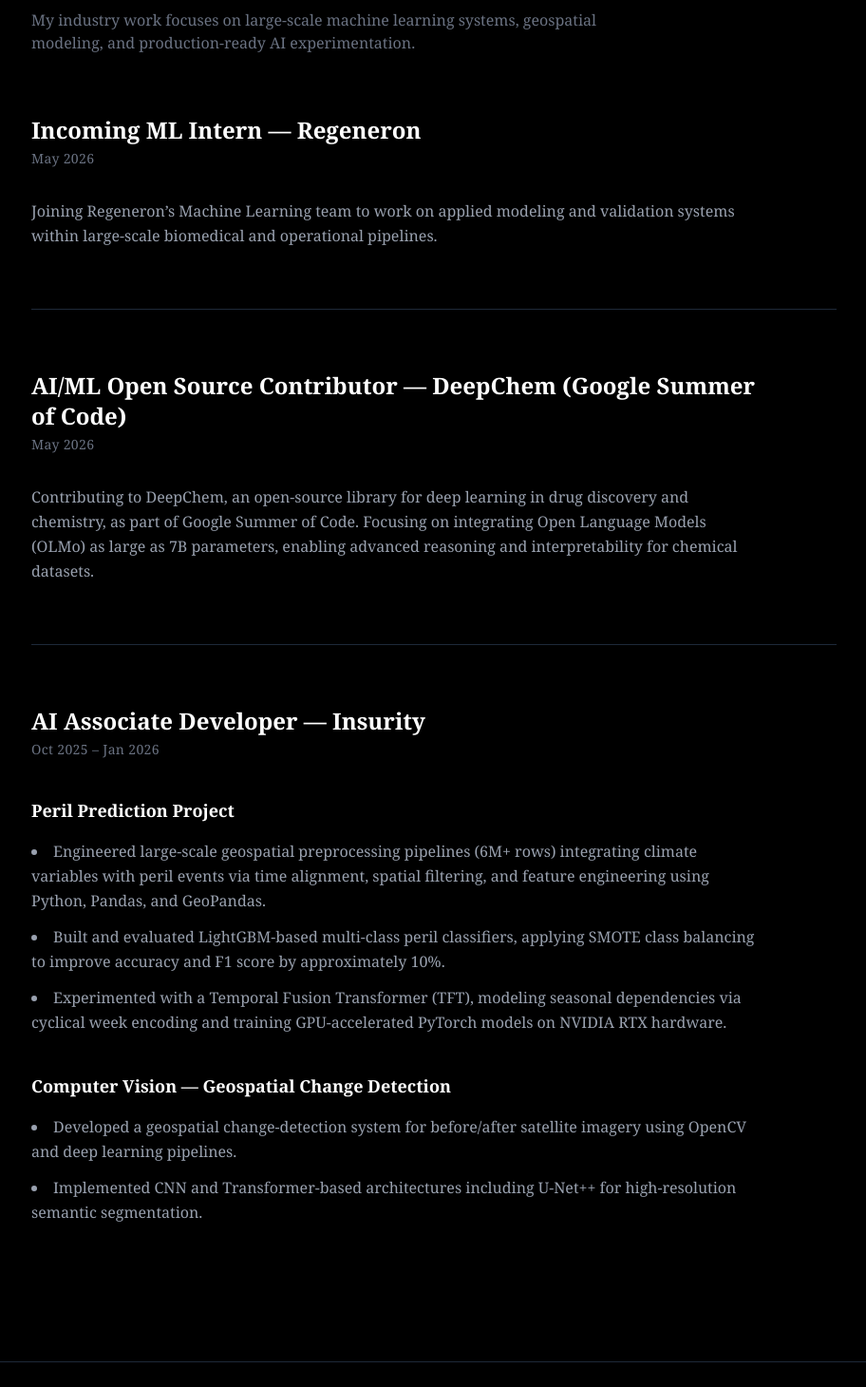
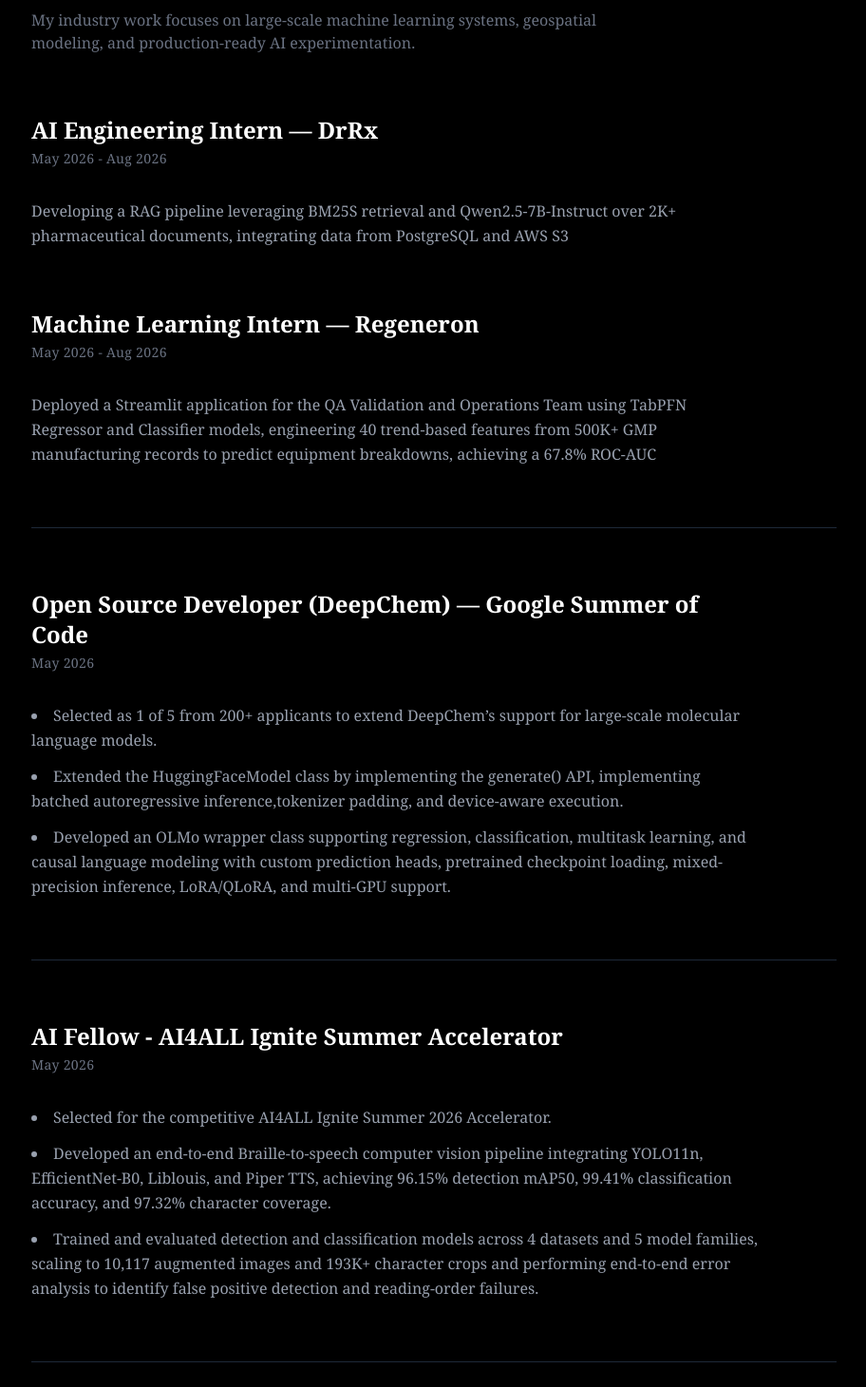
Before and after one commit to priyadp1/Website, a Next.js app in the folder prisha-portfolio/: page /industry in a window 1280 px wide. Shown: the part 200-1660 px from the top of the page at 95% size, without its empty margins (183-1095 px from the left). Built offline with nearby package versions, Linux system fonts and the light colour scheme.

Commit message:
Updated website

```diff
--- a/prisha-portfolio/src/app/components/Navbar.tsx
+++ b/prisha-portfolio/src/app/components/Navbar.tsx
@@ -43,7 +43,7 @@
           <div className="h-4 w-px bg-gray-700" />
 
           <a
-            href="/Prisha Priyadarshini CV.pdf"
+            href="/Prisha_Priyadarshini_s_Resume.pdf"
             target="_blank"
             rel="noopener noreferrer"
             className="hover:text-white transition-colors"
--- a/prisha-portfolio/src/app/industry/page.tsx
+++ b/prisha-portfolio/src/app/industry/page.tsx
@@ -13,21 +13,38 @@
       </div>
 
 
+      {/* DrRx */}
+      <section className="space-y-8 max-w-3xl">
+        <div>
+          <h2 className="text-2xl font-semibold text-white">
+            AI Engineering Intern — DrRx
+          </h2>
+          <p className="text-sm text-gray-500 mt-1 tracking-wide">
+            May 2026 - Aug 2026
+          </p>
+        </div>
+
+        <p className="text-gray-400 leading-relaxed">
+          Developing a RAG pipeline leveraging BM25S retrieval and Qwen2.5-7B-Instruct over 2K+ pharmaceutical documents,
+          integrating data from PostgreSQL and AWS S3
+        </p>
+      </section>
+
       {/* Regeneron */}
       <section className="space-y-8 max-w-3xl">
         <div>
           <h2 className="text-2xl font-semibold text-white">
-            Incoming ML Intern — Regeneron
+            Machine Learning Intern — Regeneron
           </h2>
           <p className="text-sm text-gray-500 mt-1 tracking-wide">
-            May 2026
+            May 2026 - Aug 2026
           </p>
         </div>
 
         <p className="text-gray-400 leading-relaxed">
-          Joining Regeneron’s Machine Learning team to work on applied
-          modeling and validation systems within large-scale biomedical
-          and operational pipelines.
+        Deployed a Streamlit application for the QA Validation and Operations Team using TabPFN Regressor and Classifier
+        models, engineering 40 trend-based features from 500K+ GMP manufacturing records to predict equipment
+        breakdowns, achieving a 67.8% ROC-AUC
         </p>
       </section>
 
@@ -36,7 +53,7 @@
       <section className="space-y-8 max-w-3xl">
         <div>
           <h2 className="text-2xl font-semibold text-white">
-            AI/ML Open Source Contributor — DeepChem (Google Summer of Code)
+            Open Source Developer (DeepChem) — Google Summer of Code
           </h2>
           <p className="text-sm text-gray-500 mt-1 tracking-wide">
             May 2026
@@ -44,14 +61,56 @@
         </div>
 
         <p className="text-gray-400 leading-relaxed">
-          Contributing to DeepChem, an open-source library for deep learning in drug discovery and chemistry,
-          as part of Google Summer of Code. Focusing on integrating Open Language Models (OLMo) as large as 7B parameters,
-          enabling advanced reasoning and interpretability for chemical datasets.
+          <ul className="space-y-3 text-gray-400 list-disc list-inside leading-relaxed">
+            <li>
+              Selected as 1 of 5 from 200+ applicants to extend DeepChem’s support for
+              large-scale molecular language models.
+            </li>
+            <li>
+              Extended the HuggingFaceModel class by implementing the generate() API,
+              implementing batched autoregressive inference,tokenizer padding, and device-aware execution.
+            </li>
+            <li>
+              Developed an OLMo wrapper class supporting regression,
+              classification, multitask learning, and causal language modeling
+              with custom prediction heads, pretrained checkpoint loading,
+              mixed-precision inference, LoRA/QLoRA, and multi-GPU support.
+            </li>
+          </ul>
         </p>
       </section>
 
       <hr className="border-gray-800" />
 
+      <section className="space-y-8 max-w-3xl">
+        <div>
+          <h2 className="text-2xl font-semibold text-white">
+            AI Fellow - AI4ALL Ignite Summer Accelerator
+          </h2>
+          <p className="text-sm text-gray-500 mt-1 tracking-wide">
+            May 2026
+          </p>
+        </div>
+
+        <p className="text-gray-400 leading-relaxed">
+          <ul className="space-y-3 text-gray-400 list-disc list-inside leading-relaxed">
+            <li>
+              Selected for the competitive AI4ALL Ignite Summer 2026 Accelerator.
+            </li>
+            <li>
+               Developed an end-to-end Braille-to-speech computer vision pipeline integrating YOLO11n,
+               EfficientNet-B0, Liblouis, and Piper TTS, achieving 96.15% detection mAP50,
+               99.41% classification accuracy, and 97.32% character coverage.
+            </li>
+            <li>
+              Trained and evaluated detection and classification models across
+              4 datasets and 5 model families, scaling to 10,117 augmented images and 193K+ character crops
+              and performing end-to-end error analysis to identify false positive detection and reading-order failures.
+            </li>
+          </ul>
+        </p>
+      </section>
+        <hr className="border-gray-800" />
 
       {/* Insurity */}
       <section className="space-y-10 max-w-3xl">
--- a/prisha-portfolio/src/app/page.tsx
+++ b/prisha-portfolio/src/app/page.tsx
@@ -40,14 +40,44 @@
 
         <div className="space-y-8">
 
+
+          {/* DrRx */}
+          <div className="flex justify-between items-start">
+            <div>
+              <h3 className="text-xl font-medium text-white">
+                AI Engineering Intern
+              </h3>
+              <p className="text-sm text-gray-400">
+                DrRx · Internship
+              </p>
+            </div>
+            <span className="text-sm text-gray-400 whitespace-nowrap">
+              Aug 2026
+            </span>
+          </div>
+
           {/* Regeneron */}
           <div className="flex justify-between items-start">
             <div>
               <h3 className="text-xl font-medium text-white">
-                Machine Learning Intern (Incoming)
+                Machine Learning Intern
               </h3>
               <p className="text-sm text-gray-400">
                 Regeneron · QA Validations & Operations · Internship
+              </p>
+            </div>
+            <span className="text-sm text-gray-400 whitespace-nowrap">
+              May 2026 – Aug 2026
+            </span>
+          </div>
+
+          <div className="flex justify-between items-start">
+            <div>
+              <h3 className="text-xl font-medium text-white">
+                Open Source Developer (DeepChem)
+              </h3>
+              <p className="text-sm text-gray-400">
+                Google Summer of Code · DeepChem
               </p>
             </div>
             <span className="text-sm text-gray-400 whitespace-nowrap">
@@ -58,10 +88,10 @@
           <div className="flex justify-between items-start">
             <div>
               <h3 className="text-xl font-medium text-white">
-                Open Source Contributor (DeepChem)
+                AI Fellow
               </h3>
               <p className="text-sm text-gray-400">
-                Google Summer of Code · DeepChem
+                AI4ALL · AI4ALL Ignite Summer Accelerator
               </p>
             </div>
             <span className="text-sm text-gray-400 whitespace-nowrap">
@@ -73,7 +103,7 @@
           <div className="flex justify-between items-start">
             <div>
               <h3 className="text-xl font-medium text-white">
-                Lead ML Researcher --- Interpretable ML & Model Multiplicity
+                Lead Machine Learning Researcher --- Interpretable ML & Model Multiplicity
               </h3>
               <p className="text-sm text-gray-400">
                 The Center for Discrete Mathematics and Theoretical Computer Science (DIMACS) / Rutgers MBS Exchange · Externship
@@ -103,7 +133,7 @@
           <div className="flex justify-between items-start">
             <div>
               <h3 className="text-xl font-medium text-white">
-                AI Researcher --- Multi-Agent LLM Deliberation & Consensus Dynamics
+                Artificial Intelligence Researcher --- Multi-Agent LLM Deliberation & Consensus Dynamics
               </h3>
               <p className="text-sm text-gray-400">
                 Algoverse AI Research · ICML 2026 (Pluralistic Alignment Workshop) · Internship
@@ -118,7 +148,7 @@
           <div className="flex justify-between items-start">
             <div>
               <h3 className="text-xl font-medium text-white">
-                AI Researcher --- Multimodal Scene Captioning Systems
+                Artificial Intelligence Researcher --- Multimodal Scene Captioning Systems
               </h3>
               <p className="text-sm text-gray-400">
                 Algoverse AI Research · NeurIPS 2025 (7HVU Workshop (Oral)) · AAAI 2026 (AI4EDU Workshop) · Internship
--- a/prisha-portfolio/src/app/research/page.tsx
+++ b/prisha-portfolio/src/app/research/page.tsx
@@ -20,7 +20,7 @@
       <section className="space-y-8 max-w-3xl">
         <div>
           <h2 className="text-2xl font-semibold text-white">
-            Lead ML Researcher — DIMACS / Rutgers MBS Exchange
+            Lead Researcher — Center for Discrete Mathematics and Theoretical Computer Science (DIMACS)
           </h2>
           <p className="text-sm text-gray-500 mt-1 tracking-wide">
             Interpretable ML & Model Multiplicity
@@ -106,8 +106,7 @@
       significantly alter or destabilize consensus formation by reducing or reshaping model deference.
     </li>
     <li>
-      Accepted to the ICML 2026 Pluralistic Alignment workshop and currently under review
-      at the ICML 2026 AI4GOOD workshop.
+      Accepted to the ICML 2026 Pluralistic Alignment workshop
     </li>
   </ul>
 </div>
```
Also changed, not shown: 2 other files (tests, documents, lock files or other folders).
